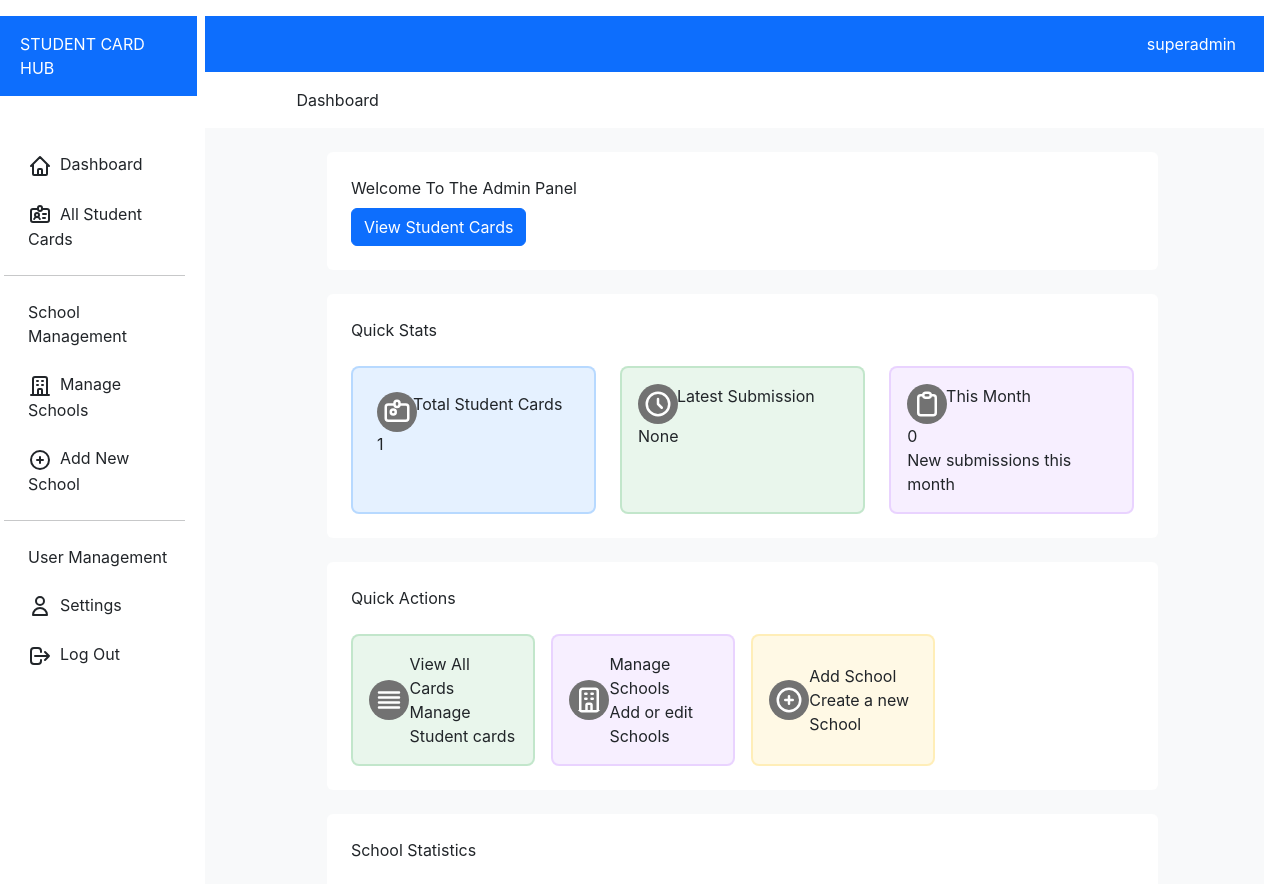
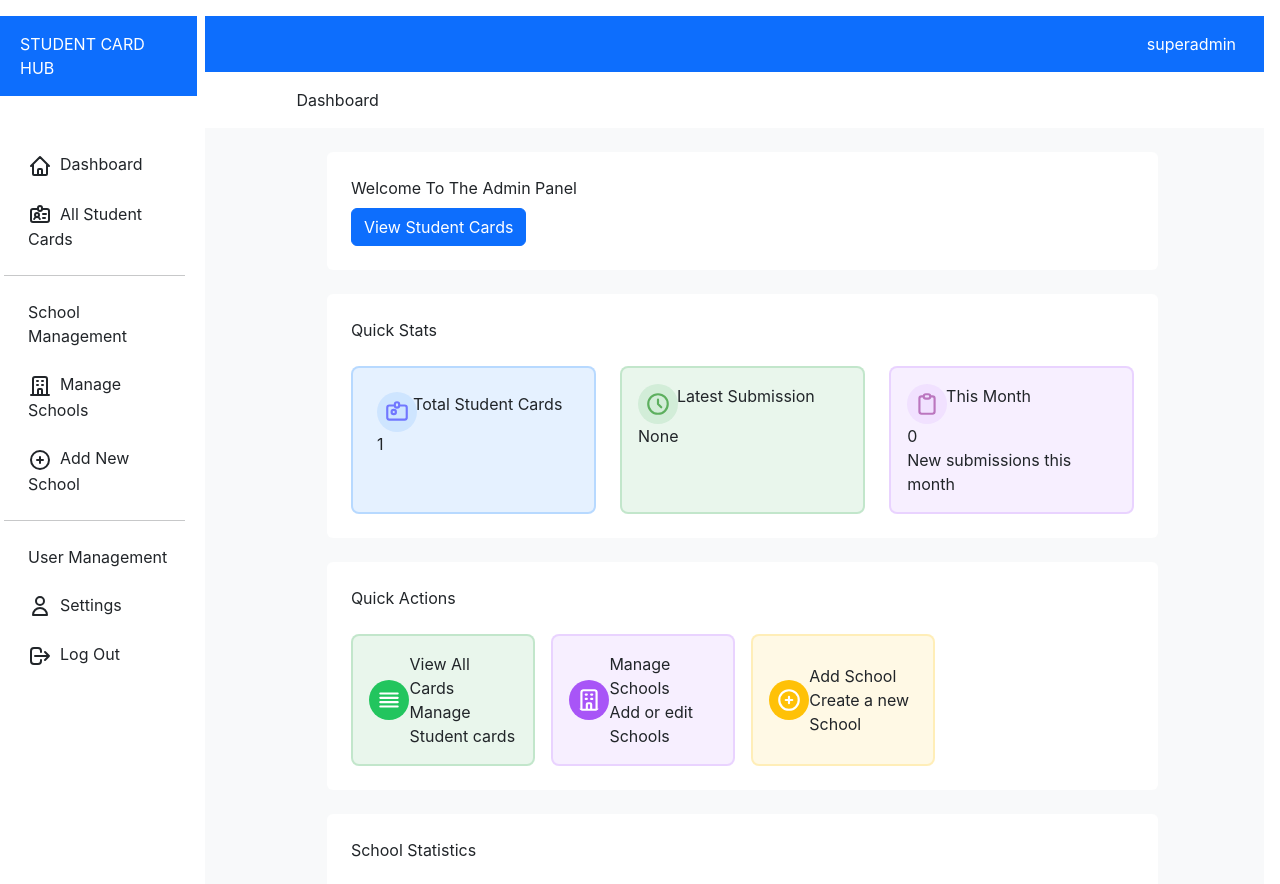
Before and after one commit to itshardlight/student_idcard_react, a React (Create React App) app: page / in a window 1280 px wide. Shown: the top 884 px of the page. Built offline with nearby package versions, Linux system fonts and the light colour scheme.

Commit message:
color done

```diff
--- a/src/mysrc/Dashboard.css
+++ b/src/mysrc/Dashboard.css
@@ -5,9 +5,9 @@
 .icon2 {
   width: 40px;
   height: 40px;
-  background-color: #727272; /* blue */
+  /* background-color: #727272;  */
   border-radius: 50%; /* circle */
-  padding: 5px; /* smaller padding to fit */
+  padding: 7px; /* smaller padding to fit */
   box-sizing: border-box; /* include padding in width/height */
 }
 .bodywala {
@@ -48,3 +48,28 @@
   border-radius: 0.5rem;
   padding: 1rem;
 }
+.iconblue {
+  background-color: rgba(0, 123, 255, 0.2); /* Transparent blue */
+  opacity: 50%;
+}
+.icongreen {
+  background-color: rgba(40, 167, 69, 0.2); /* Transparent green */
+  opacity: 60%;
+}
+.iconpurple {
+  background-color: rgba(178, 102, 255, 0.2);
+  opacity: 50%;
+}
+.iconyellow {
+  background-color: rgba(255, 193, 7, 0.3); /* Yellow with transparency */
+}
+.iconpink {
+  background-color: rgba(255, 105, 180, 0.2); /* Pink with transparency */
+  opacity: 50%;
+}
+.bg-purple {
+  background-color: #a855f7 !important; /* Bootstrap's purple shade */
+}
+.bg-green {
+  background-color: #22c55e !important; /* Bootstrap's purple shade */
+}
--- a/src/mysrc/Dashboard.js
+++ b/src/mysrc/Dashboard.js
@@ -4,7 +4,7 @@ function Dashboard() {
   return (
     <>
       <div className="webpage  ">
-        <div className="bodywala row " style={{ minHeight: "600px"}}>
+        <div className="bodywala row " style={{ minHeight: "600px" }}>
           <nav className="navbar navbar-light bg-light d-md-none">
             <div className="container-fluid">
               <button
@@ -21,7 +21,8 @@ function Dashboard() {
             </div>
           </nav>
 
-          <div className="collapse left-content d-md-block col-md-2 bg-white p-3 "
+          <div
+            className="collapse left-content d-md-block col-md-2 bg-white p-3 "
             id="sidebarMenu"
           >
             {" "}
@@ -67,7 +68,7 @@ function Dashboard() {
             <div className="mb-2 ms-3 p-2">
               <svg
                 xmlns="http://www.w3.org/2000/svg"
-                className="icon me-2"
+                className="icon me-2 "
                 fill="none"
                 viewBox="0 0 24 24"
                 stroke="currentColor"
@@ -141,7 +142,6 @@ function Dashboard() {
               <div className="col text-end">superadmin</div>
             </div>
             <div className="row">
-
               <div className="col-3 text-center p-3"> Dashboard</div>
             </div>
 
@@ -150,7 +150,6 @@ function Dashboard() {
                 <div className="container bg-white rounded p-4 mb-4">
                   <div className="col mb-2">Welcome To The Admin Panel</div>
                   <div className="col">
-
                     <button class="btn btn-primary">View Student Cards</button>
                   </div>
                 </div>
@@ -158,16 +157,15 @@ function Dashboard() {
                   <div className="col mb-2"> Quick Stats</div>
                   <div className="row ">
                     <div className="col-12 col-md-4 gy-3">
-                      <div className="bluewala  p-4 h-100 d-flex flex-column">
-
+                      <div className="bluewala p-4 h-100 d-flex flex-column">
                         <div className="row">
                           <div className="col-2">
                             <svg
                               xmlns="http://www.w3.org/2000/svg"
-                              class="h-6 w-6 text-blue-500 icon2"
+                              class="h-6 w-6 text-red icon2 iconblue "
                               fill="none"
                               viewBox="0 0 24 24"
-                              stroke="white"
+                              stroke="blue"
                             >
                               <path
                                 stroke-linecap="round"
@@ -193,10 +191,10 @@ function Dashboard() {
                           <div className="col-2">
                             <svg
                               xmlns="http://www.w3.org/2000/svg"
-                              class="h-6 w-6 text-green-500 icon2"
+                              class="h-6 w-6 text-green-500 icon2 icongreen"
                               fill="none"
                               viewBox="0 0 24 24"
-                              stroke="white"
+                              stroke="green"
                             >
                               <path
                                 stroke-linecap="round"
@@ -222,10 +220,10 @@ function Dashboard() {
                           <div className="col-2">
                             <svg
                               xmlns="http://www.w3.org/2000/svg"
-                              class="h-6 w-6 text-purple-500 icon2"
+                              class="h-6 w-6 text-purple-500 icon2 iconpurple"
                               fill="none"
                               viewBox="0 0 24 24"
-                              stroke="white"
+                              stroke="purple"
                             >
                               <path
                                 stroke-linecap="round"
@@ -256,10 +254,10 @@ function Dashboard() {
                         <div className="col-2 me-3">
                           <svg
                             xmlns="http://www.w3.org/2000/svg"
-                            class="h-6 w-6 text-white icon2"
+                            class="h-6 w-6  icon2 bg-green "
                             fill="none"
                             viewBox="0 0 24 24"
-                            stroke="currentColor"
+                            stroke="white"
                           >
                             <path
                               stroke-linecap="round"
@@ -281,7 +279,7 @@ function Dashboard() {
                         <div className="col-2 me-3">
                           <svg
                             xmlns="http://www.w3.org/2000/svg"
-                            class="h-6 w-6 text-white icon2"
+                            class="h-6 w-6 text-white icon2 bg-purple "
                             fill="none"
                             viewBox="0 0 24 24"
                             stroke="currentColor"
@@ -306,7 +304,7 @@ function Dashboard() {
                         <div className="col-2 me-3">
                           <svg
                             xmlns="http://www.w3.org/2000/svg"
-                            class="h-6 w-6 text-white icon2"
+                            class="h-6 w-6 text-white icon2 bg-warning"
                             fill="none"
                             viewBox="0 0 24 24"
                             stroke="currentColor"
@@ -336,17 +334,17 @@ function Dashboard() {
                           <div className="col-2">
                             <svg
                               xmlns="http://www.w3.org/2000/svg"
-                              className="icon2 text-white mb-2"
+                              class="h-6 w-6 text-teal-500 icongreen icon2"
                               fill="none"
                               viewBox="0 0 24 24"
-                              stroke="currentColor"
-                              strokeWidth={2}
-                              strokeLinecap="round"
-                              strokeLinejoin="round"
-                              width={40}
-                              height={40}
+                              stroke="green"
                             >
-                              <path d="M19 21V5a2 2 0 00-2-2H7a2 2 0 00-2 2v16m14 0h2m-2 0h-5m-9 0H3m2 0h5M9 7h1m-1 4h1m4-4h1m-1 4h1m-5 10v-5a1 1 0 011-1h2a1 1 0 011 1v5m-4 0h4" />
+                              <path
+                                stroke-linecap="round"
+                                stroke-linejoin="round"
+                                stroke-width="2"
+                                d="M19 21V5a2 2 0 00-2-2H7a2 2 0 00-2 2v16m14 0h2m-2 0h-5m-9 0H3m2 0h5M9 7h1m-1 4h1m4-4h1m-1 4h1m-5 10v-5a1 1 0 011-1h2a1 1 0 011 1v5m-4 0h4"
+                              ></path>
                             </svg>
                           </div>
                           <div className="col-10">
@@ -365,10 +363,10 @@ function Dashboard() {
                           <div className="col-2">
                             <svg
                               xmlns="http://www.w3.org/2000/svg"
-                              class="h-6 w-6 text-amber-500 icon2"
+                              class="h-6 w-6 text-amber-500 icon2 iconyellow"
                               fill="none"
                               viewBox="0 0 24 24"
-                              stroke="white"
+                              stroke="GoldenRod  "
                             >
                               <path
                                 stroke-linecap="round"
@@ -394,10 +392,10 @@ function Dashboard() {
                           <div className="col-2">
                             <svg
                               xmlns="http://www.w3.org/2000/svg"
-                              class="h-6 w-6 text-pink-500 icon2"
+                              class="h-6 w-6 text-pink-500 icon2 iconpink"
                               fill="none"
                               viewBox="0 0 24 24"
-                              stroke="white"
+                              stroke="MediumVioletRed  "
                             >
                               <path
                                 stroke-linecap="round"
```
